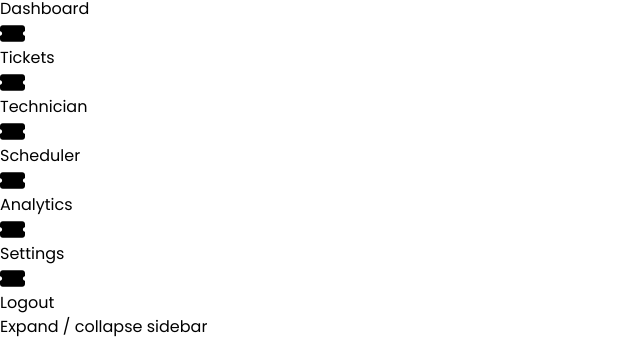
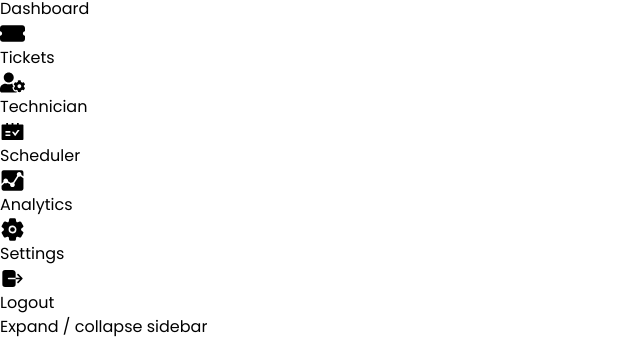
Before and after one commit to phanitallapudi/Rostering.UI, a React (Vite) app: page /dispatch in a window 1280 px wide. Shown: the part 194-535 px from the top of the page, without its empty margins (0-640 px from the left). Built offline with nearby package versions, Linux system fonts and the light colour scheme.

Commit message:
➕added confirmation in single ticket assign manually

```diff
--- a/src/pages/SingleTicket.jsx
+++ b/src/pages/SingleTicket.jsx
@@ -10,6 +10,7 @@ import {
   MarkerF,
   useLoadScript,
 } from "@react-google-maps/api";
+import { Toaster, toast } from 'sonner'
 import { Button } from "@mui/material";
 import ChatBotUI from "../components/ChatBotUI";
 const starStyle = {
@@ -159,8 +160,16 @@ const SingleTicket = () => {
     setActiveMarker(marker);
   };
   const handleSubmit = () => {
-    console.log("Selected technician ID:", selectedTechnician);
-    assignManually(selectedTechnician, id);
+    const userConfirmation = window.confirm("Are you sure you want to assign this ticket?");
+
+    if(userConfirmation){
+      toast.success("Selected technician ID:", selectedTechnician);
+      assignManually(selectedTechnician, id);
+    }
+    else {
+      // Optionally, handle the case where the user cancels the action
+      toast.error("Ticket assignment cancelled by the admin.");
+   }
   };
 
   return (
--- a/src/partials/Sidebar.jsx
+++ b/src/partials/Sidebar.jsx
@@ -2,6 +2,12 @@ import React, { useState, useEffect, useRef } from 'react';
 import { Link, NavLink, useLocation } from 'react-router-dom';
 import { FaTicketSimple } from "react-icons/fa6";
 import { MdSpaceDashboard } from "react-icons/md";
+import { IoSettings } from "react-icons/io5";
+import { IoLogOut } from "react-icons/io5";
+import { AiFillSchedule } from "react-icons/ai";
+import { IoMdAnalytics } from "react-icons/io";
+import { FaUserCog } from "react-icons/fa";
+
 
 import SidebarLinkGroup from './SidebarLinkGroup';
 
@@ -130,31 +136,31 @@ function Sidebar({ sidebarOpen, setSidebarOpen }) {
               </Link>
               <Link to="/roster" className='hover:bg-gray-700 px-2 w-44 py-3 rounded-md text-white flex items-center justify-start'>
                 <span>
-                  <FaTicketSimple size={25}/>
+                  <FaUserCog size={25}/>
                 </span>
                 Technician
               </Link>
               <Link to="/dispatch" className='hover:bg-gray-700 px-2 py-3 w-44 rounded-md text-white flex items-center justify-start'>
                 <span>
-                  <FaTicketSimple size={25}/>
+                  <AiFillSchedule size={25}/>
                 </span>
                 Scheduler
               </Link>
               <Link to="/analytics" className='hover:bg-gray-700 px-2 py-3 w-44 rounded-md text-white flex items-center justify-start'>
                 <span>
-                  <FaTicketSimple size={25}/>
+                  <IoMdAnalytics size={25}/>
                 </span>
                 Analytics
               </Link>
               <Link to="/settings" className='hover:bg-gray-700 px-2 py-3 w-44 rounded-md text-white flex items-center justify-start'>
                 <span>
-                  <FaTicketSimple size={25}/>
+                  <IoSettings size={25}/>
                 </span>
                 Settings
               </Link>
               <Link to="/" className='hover:bg-gray-700 px-2 py-3 w-44 rounded-md text-white flex items-center justify-start'>
                 <span>
-                  <FaTicketSimple size={25}/>
+                  <IoLogOut size={25}/>
                 </span>
                 Logout
               </Link>
```
